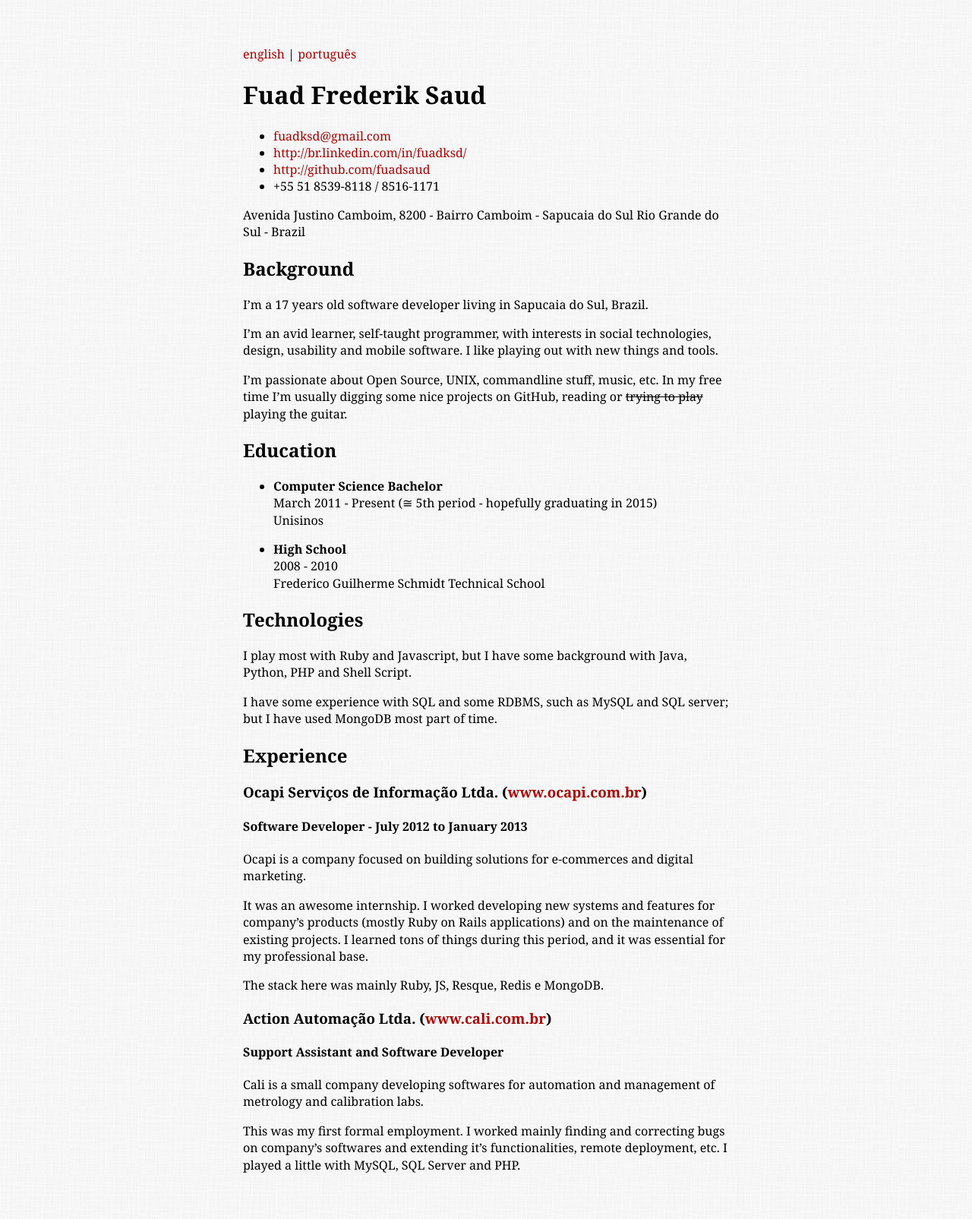
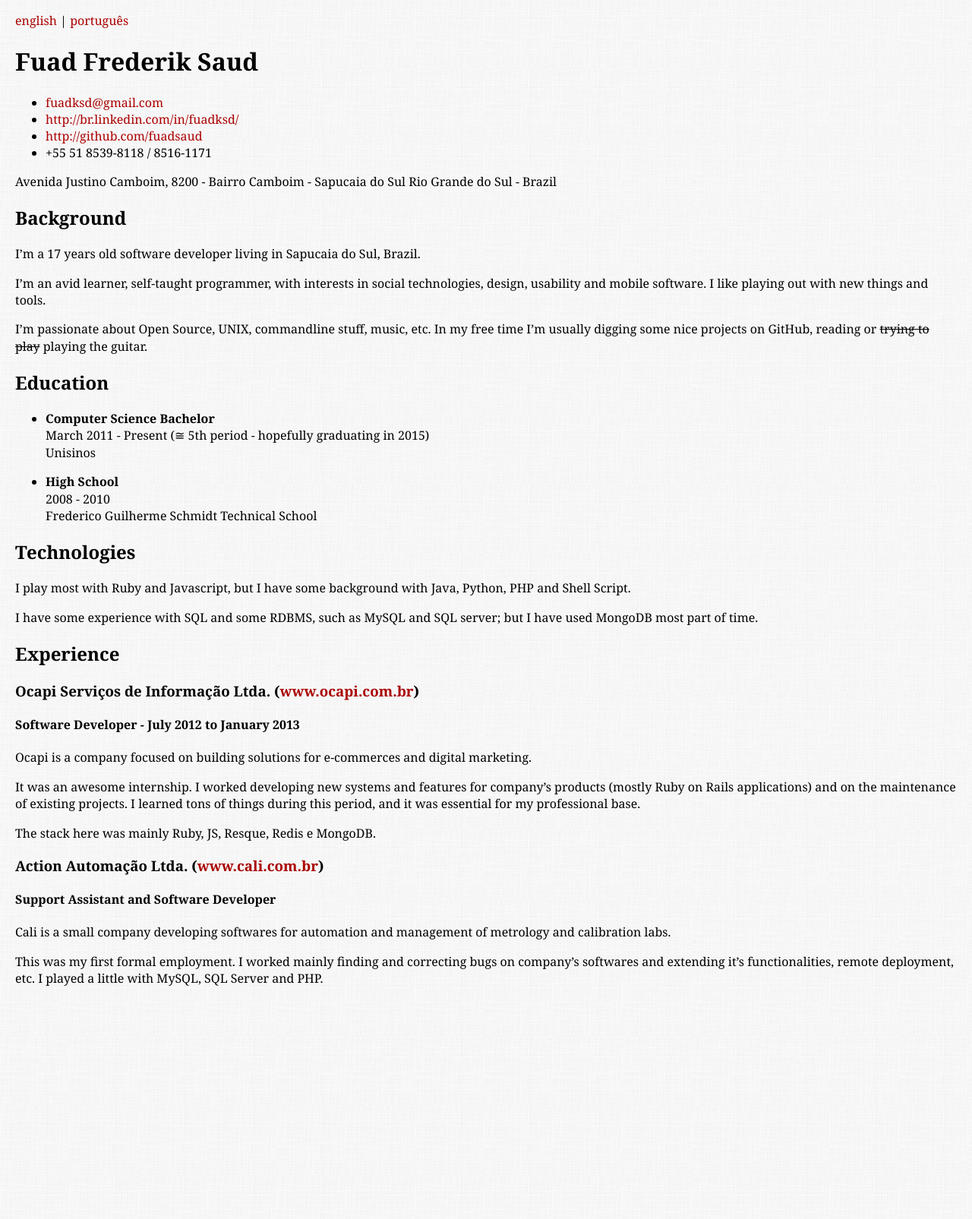
Before and after one commit to fuadsaud/fuadsaud.github.io, a Jekyll site: the page built from resume/en.md, in a window 1280 px wide. Shown: the whole page at 76% size. Built offline with Jekyll 4.4.1, drawn with Linux system fonts in a browser that asks for light colours; Markdown is read by kramdown in place of the engine named in the settings; after the commit the page ends 1315 px from its top, so only the background shows below that.

Commit message:
Fix resume page margins on mobile.

```diff
--- a/css/resume.css
+++ b/css/resume.css
@@ -4,8 +4,9 @@ body {
 }
 
 .container {
-  width: 50%;
-  margin: 60px auto;
+  max-width: 640px%;
+  margin: 0 auto;
+  padding: 0 20px;
   font-family: Georgia, sans-serif;
 }
 
```
